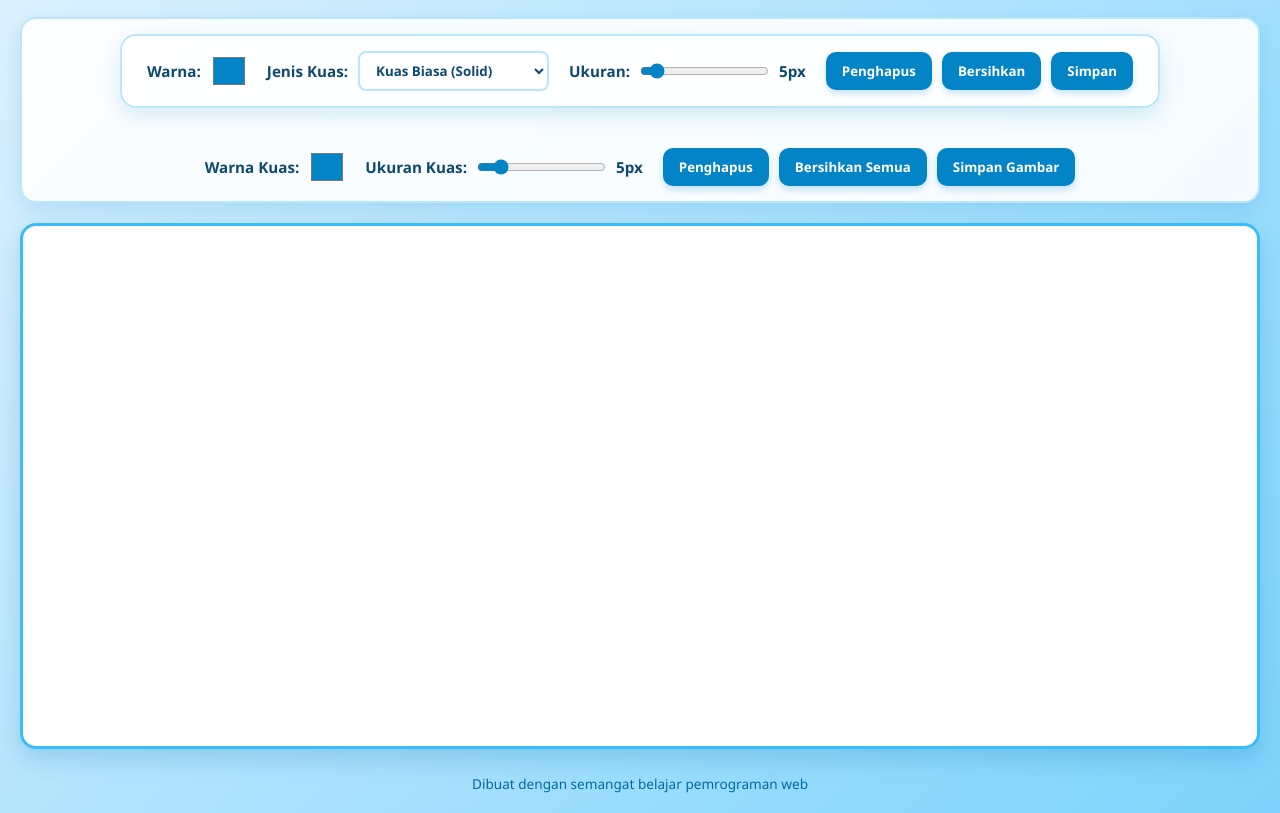
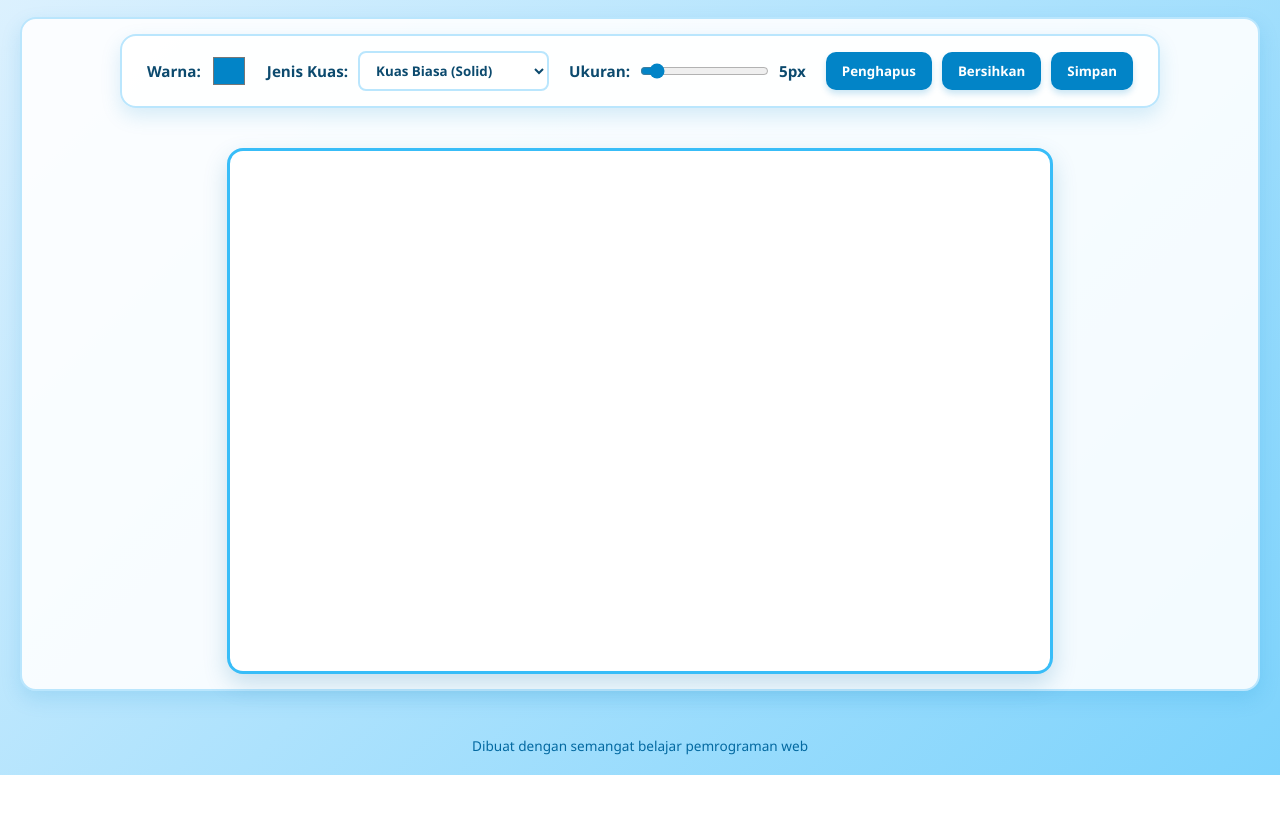
Before and after one commit to MilyRizqita/PAPAN-SKETSA, a plain HTML site: page index.html in a window 1280 px wide. Shown: the part 98-911 px from the top of the page. After the commit the page ends 873 px from the top, so only its background shows below. Drawn offline with Linux system fonts and the light colour scheme.

Commit message:
Update index.html

```diff
--- a/index.html
+++ b/index.html
@@ -50,24 +50,6 @@
     </div>
 </div>
 
-            <div class="tool-group">
-                <label for="colorPicker">Warna Kuas:</label>
-                <input type="color" id="colorPicker" value="#0284c7">
-            </div>
-
-            <div class="tool-group">
-                <label for="brushSize">Ukuran Kuas:</label>
-                <input type="range" id="brushSize" min="1" max="30" value="5">
-                <span id="sizeDisplay">5px</span>
-            </div>
-
-            <div class="tool-group">
-                <button id="eraserBtn" type="button">Penghapus</button>
-                <button id="clearBtn" type="button">Bersihkan Semua</button>
-                <button id="saveBtn" type="button">Simpan Gambar</button>
-            </div>
-        </div>
-
         <!-- Area Kertas Gambar (Canvas) -->
         <div class="canvas-container">
             <canvas id="drawingCanvas" width="800" height="500"></canvas>
```
